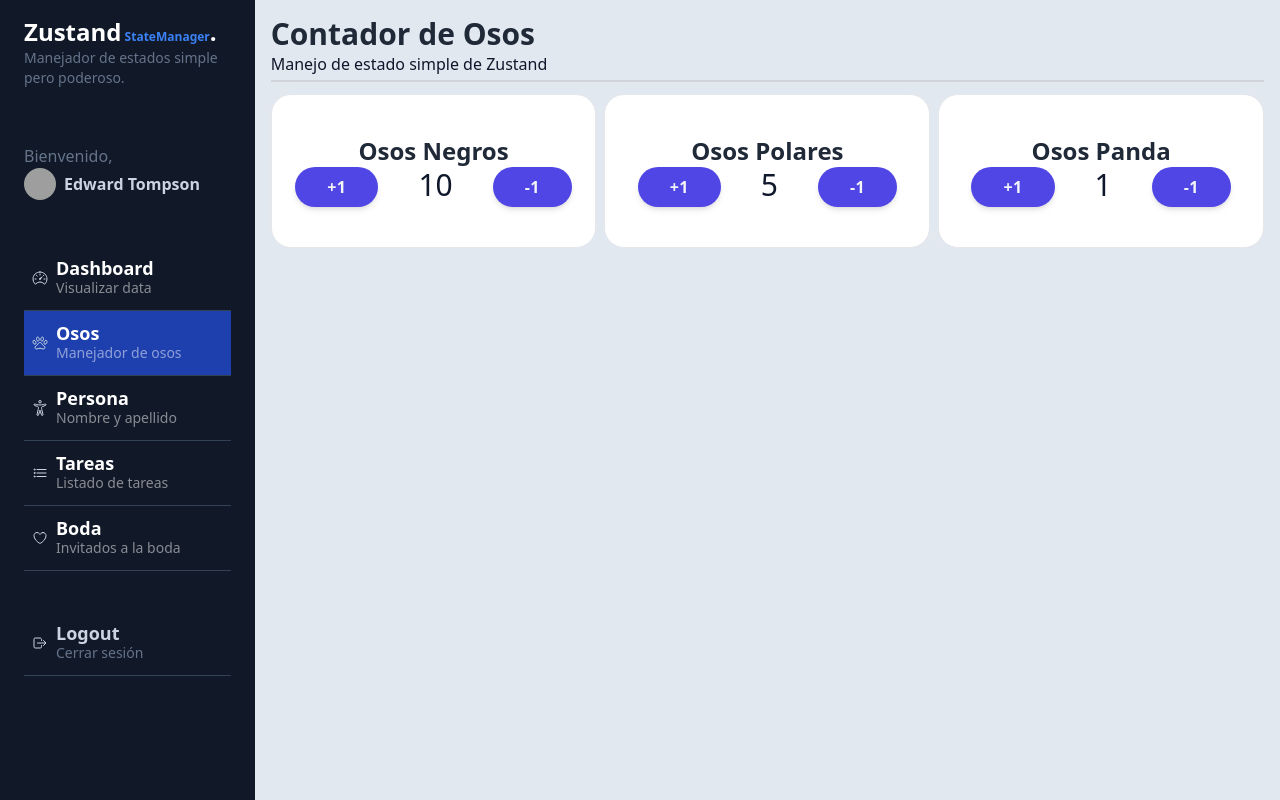
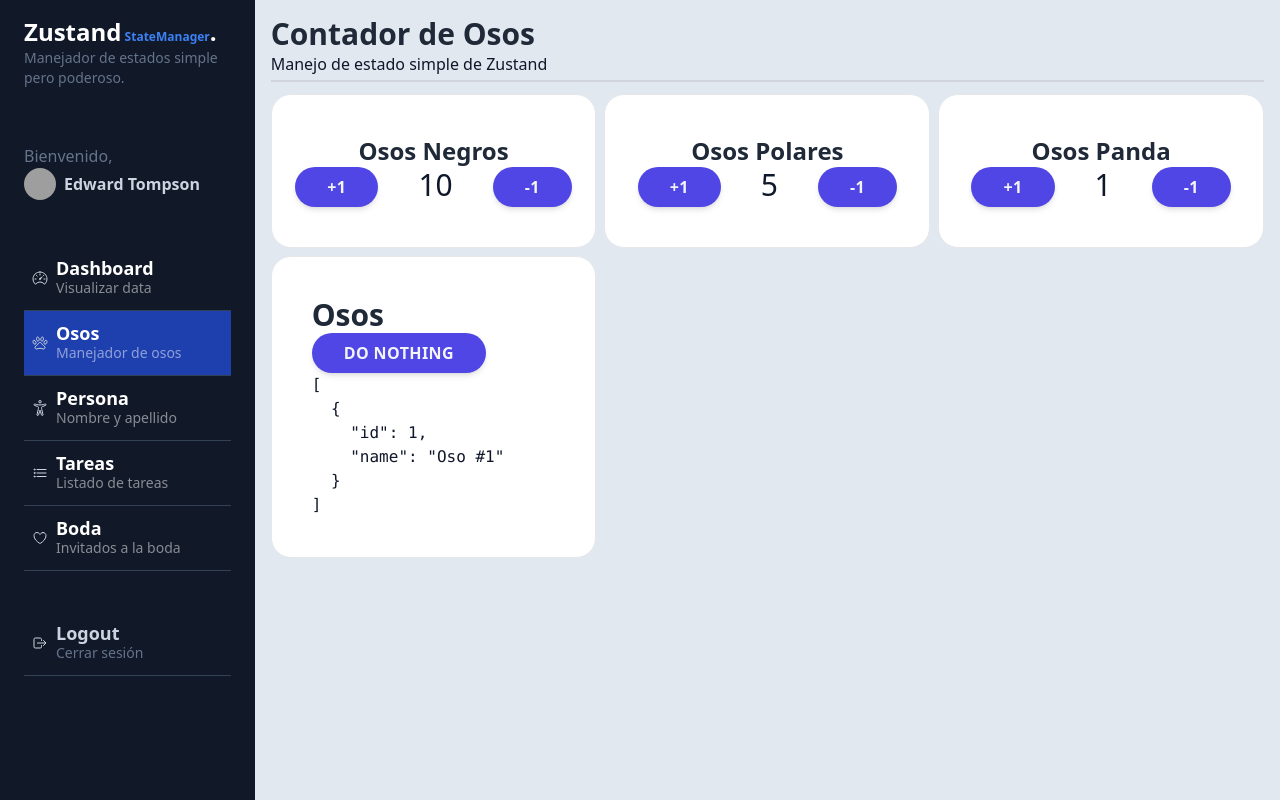
Before and after one commit to H1V35/zustand-dashboard, a React (Vite) app: page /dashboard/bears in a window 1280 px wide. Built offline with nearby package versions, Linux system fonts and the light colour scheme; grey boxes are pictures that could not be loaded.

Commit message:
🚧 WIP: Work with nested objects; Use 'useShallow' method provided by Zustand

```diff
--- a/src/pages/01-basic/BearPage.tsx
+++ b/src/pages/01-basic/BearPage.tsx
@@ -1,3 +1,4 @@
+import { useShallow } from 'zustand/react/shallow';
 import { WhiteCard } from '@/components';
 import { useBearStore } from '@/stores';
 
@@ -14,6 +15,8 @@ export const BearPage = () => {
         <PolarBears />
 
         <PandaBears />
+
+        <BearsDisplay />
       </div>
     </>
   );
@@ -72,3 +75,20 @@ export const PandaBears = () => {
     </WhiteCard>
   );
 };
+
+export const BearsDisplay = () => {
+  // const bears = useBearStore((state) => state.bears);
+  // useShallow: Prevents renders when nothing changes
+
+  const bears = useBearStore(useShallow((state) => state.bears));
+  const doNothing = useBearStore((state) => state.doNothing);
+
+  return (
+    <WhiteCard>
+      <h1>Osos</h1>
+      <button onClick={doNothing}>Do Nothing</button>
+
+      <pre>{JSON.stringify(bears, null, 2)}</pre>
+    </WhiteCard>
+  );
+};
--- a/src/stores/bears/bears.store.ts
+++ b/src/stores/bears/bears.store.ts
@@ -1,13 +1,22 @@
 import { create } from 'zustand';
+
+interface Bear {
+  id: number;
+  name: string;
+}
 
 interface BearState {
   blackBears: number;
   polarBears: number;
   pandaBears: number;
 
+  bears: Bear[];
+
   increaseBlackBears: (by: number) => void;
   increasePolarBears: (by: number) => void;
   increasePandaBears: (by: number) => void;
+
+  doNothing: () => void;
 }
 
 export const useBearStore = create<BearState>()((set) => ({
@@ -15,7 +24,11 @@ export const useBearStore = create<BearState>()((set) => ({
   polarBears: 5,
   pandaBears: 1,
 
+  bears: [{ id: 1, name: 'Oso #1' }],
+
   increaseBlackBears: (by: number) => set((state) => ({ blackBears: state.blackBears + by })),
   increasePolarBears: (by: number) => set((state) => ({ polarBears: state.polarBears + by })),
   increasePandaBears: (by: number) => set((state) => ({ pandaBears: state.pandaBears + by })),
+
+  doNothing: () => set((state) => ({ bears: [...state.bears] })),
 }));
```
